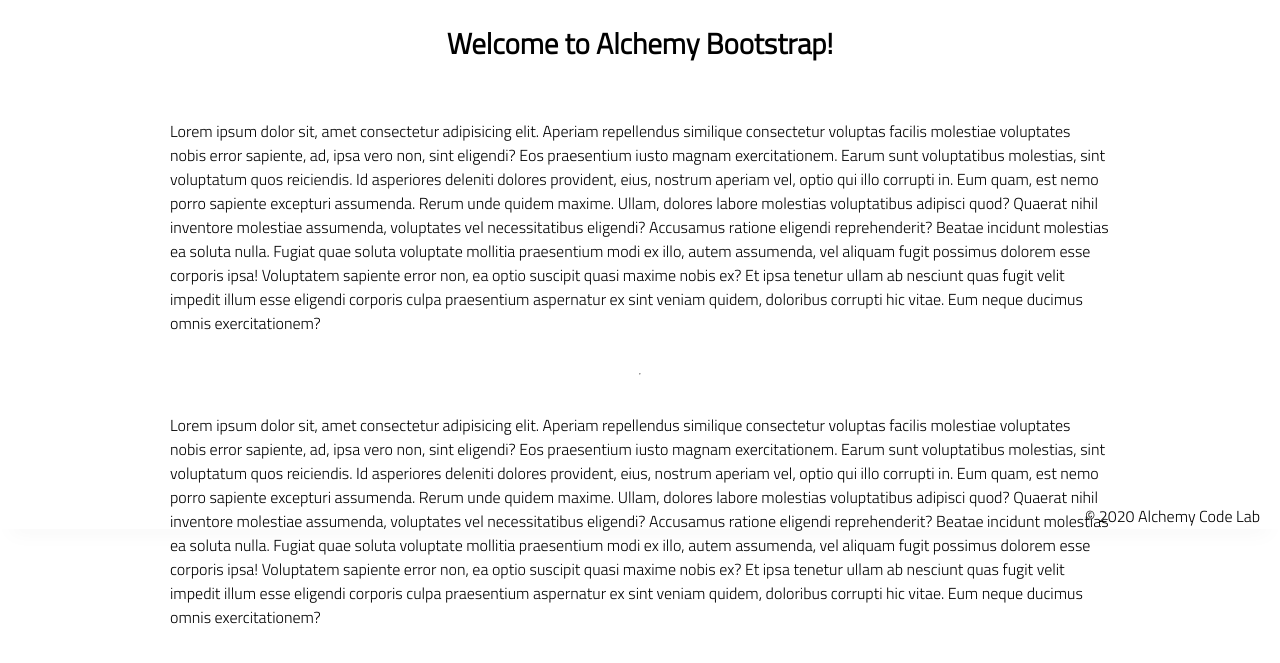
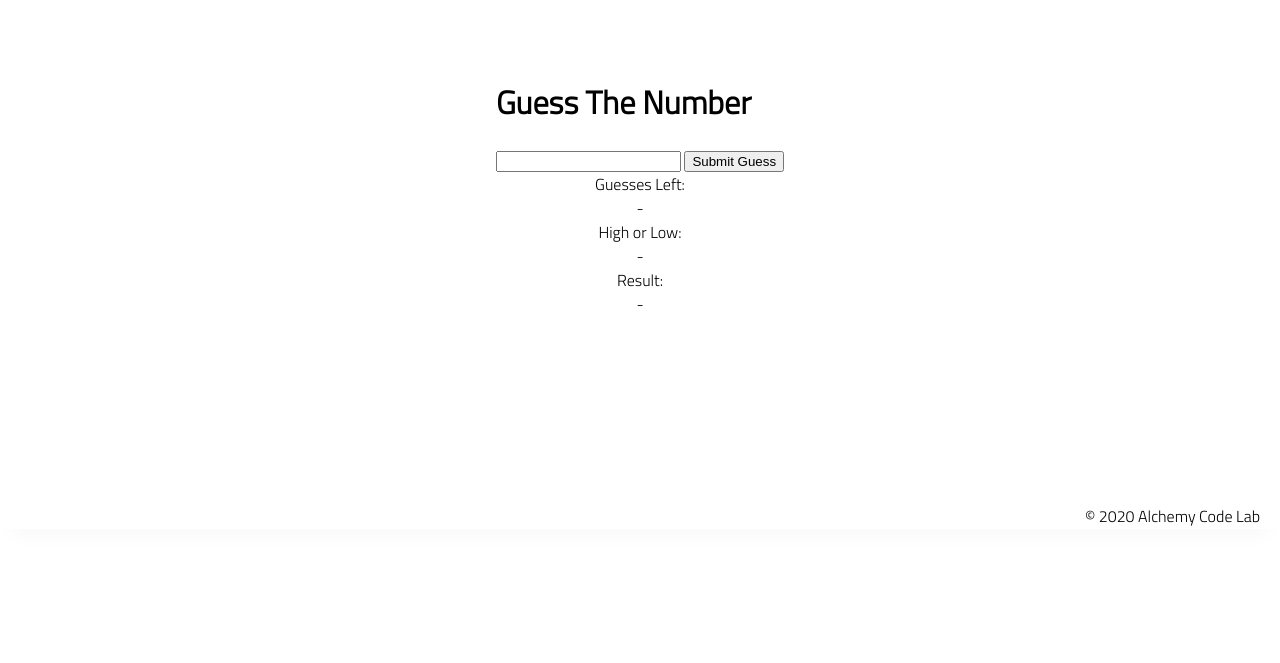
Before and after one commit to coding-neophyte/guess-the-number, a plain HTML site: page index.html in a window 1280 px wide. Shown: the part 271-934 px from the top of the page. After the commit the page ends 800 px from the top, so only its background shows below. Drawn offline with Linux system fonts and the light colour scheme.

Commit message:
initial commit

```diff
--- a/app.js
+++ b/app.js
@@ -1,8 +1,26 @@
-// import functions and grab DOM elements
 
-// initialize global state
+import { compareNumbers } from './test/utils.js';
+const numberInput = document.getElementById('number-input');
+const submitGuess = document.getElementById('guess-button');
+const numOfGuesses = document.getElementById('number-of-guesses');
+const highOrLow = document.getElementById('high-low');
+const winOrLose = document.getElementById('win-lose');
 
-// set event listeners
-  // get user input
-  // use user input to update state
-  // update DOM to reflect the new state
+let correctAnswer = Math.ceil(Math.random() * 20);
+let guessesRemaining = 3;
+
+
+submitGuess.addEventListener('click', () => {
+    guessesRemaining--;
+    numOfGuesses.textContent = guessesRemaining;
+    console.log(correctAnswer);
+    let userGuess = Number(numberInput.value);
+    if (compareNumbers(userGuess, correctAnswer) === 0) {
+        highOrLow.textContent = 'just right';
+    } else if (compareNumbers(userGuess, correctAnswer) === 1) {
+        highOrLow.textContent = 'too high';
+    } else {
+        highOrLow.textContent = 'too low';
+    }
+
+});
--- a/index.html
+++ b/index.html
@@ -21,47 +21,18 @@
     <main>
         <section class="main-section">
             <img class="main-logo" src="./assets/alchemy-logo.png" />
-            <h2>
-                Welcome to Alchemy Bootstrap!
-            </h2>
-
-            <p>
-                Lorem ipsum dolor sit, amet consectetur adipisicing elit. Aperiam repellendus similique consectetur
-                voluptas facilis molestiae voluptates nobis error sapiente, ad, ipsa vero non, sint eligendi? Eos
-                praesentium iusto magnam exercitationem.
-                Earum sunt voluptatibus molestias, sint voluptatum quos reiciendis. Id asperiores deleniti dolores
-                provident, eius, nostrum aperiam vel, optio qui illo corrupti in. Eum quam, est nemo porro sapiente
-                excepturi assumenda.
-                Rerum unde quidem maxime. Ullam, dolores labore molestias voluptatibus adipisci quod? Quaerat nihil
-                inventore molestiae assumenda, voluptates vel necessitatibus eligendi? Accusamus ratione eligendi
-                reprehenderit? Beatae incidunt molestias ea soluta nulla.
-                Fugiat quae soluta voluptate mollitia praesentium modi ex illo, autem assumenda, vel aliquam fugit
-                possimus dolorem esse corporis ipsa! Voluptatem sapiente error non, ea optio suscipit quasi maxime nobis
-                ex?
-                Et ipsa tenetur ullam ab nesciunt quas fugit velit impedit illum esse eligendi corporis culpa
-                praesentium aspernatur ex sint veniam quidem, doloribus corrupti hic vitae. Eum neque ducimus omnis
-                exercitationem?
-            </p>
-            <hr />
-            <p>
-                Lorem ipsum dolor sit, amet consectetur adipisicing elit. Aperiam repellendus similique consectetur
-                voluptas facilis molestiae voluptates nobis error sapiente, ad, ipsa vero non, sint eligendi? Eos
-                praesentium iusto magnam exercitationem.
-                Earum sunt voluptatibus molestias, sint voluptatum quos reiciendis. Id asperiores deleniti dolores
-                provident, eius, nostrum aperiam vel, optio qui illo corrupti in. Eum quam, est nemo porro sapiente
-                excepturi assumenda.
-                Rerum unde quidem maxime. Ullam, dolores labore molestias voluptatibus adipisci quod? Quaerat nihil
-                inventore molestiae assumenda, voluptates vel necessitatibus eligendi? Accusamus ratione eligendi
-                reprehenderit? Beatae incidunt molestias ea soluta nulla.
-                Fugiat quae soluta voluptate mollitia praesentium modi ex illo, autem assumenda, vel aliquam fugit
-                possimus dolorem esse corporis ipsa! Voluptatem sapiente error non, ea optio suscipit quasi maxime nobis
-                ex?
-                Et ipsa tenetur ullam ab nesciunt quas fugit velit impedit illum esse eligendi corporis culpa
-                praesentium aspernatur ex sint veniam quidem, doloribus corrupti hic vitae. Eum neque ducimus omnis
-                exercitationem?
-            </p>
-
         </section>
+        <div>
+            <h1> Guess The Number</h1>
+            <input type="number" id="number-input">
+            <button id="guess-button">Submit Guess</button>
+        </div>
+        Guesses Left:
+        <div id="number-of-guesses"> - </div>
+        High or Low:
+        <div id="high-low"> - </div>
+        Result:
+        <div id="win-lose"> - </div>
     </main>
     <footer>
         <div class="copy gutter-right">&copy; 2020 Alchemy Code Lab</div>
--- /dev/null
+++ b/test/utils.js
@@ -0,0 +1,9 @@
+export function compareNumbers(guess, correctNumber) {
+    if (guess === correctNumber) {
+        return 0;
+    } if (guess > correctNumber) {
+        return 1;
+    } if (guess < correctNumber) {
+        return -1;
+    }
+}
```
Also changed, not shown: test/example.test.js (+33 -11 lines).
